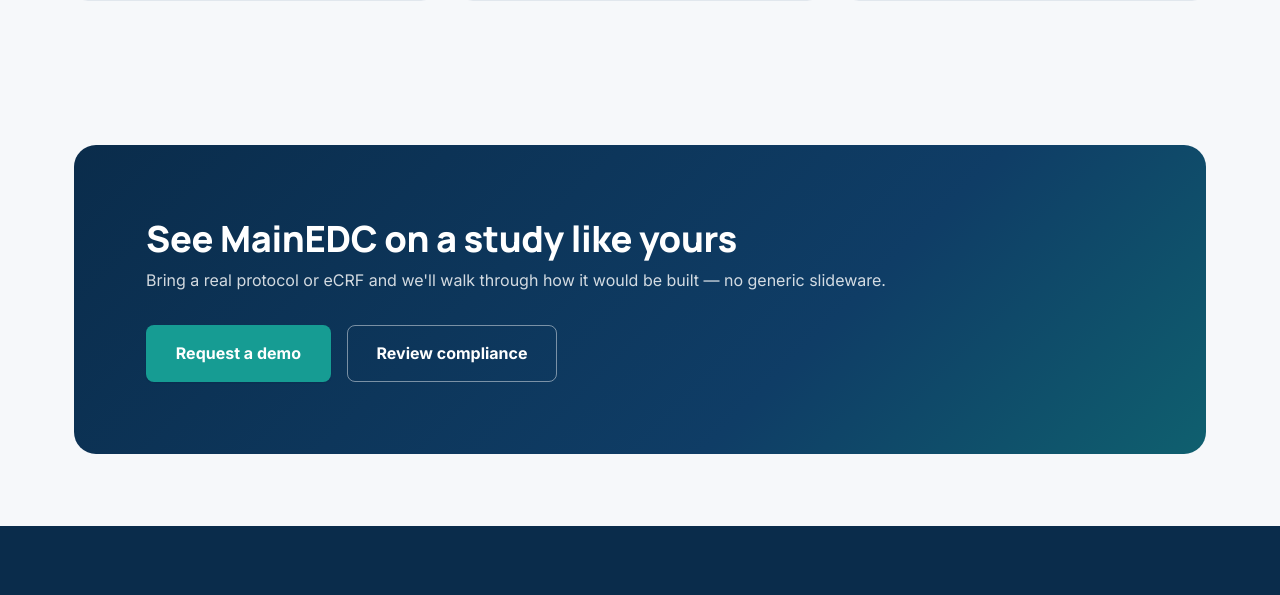
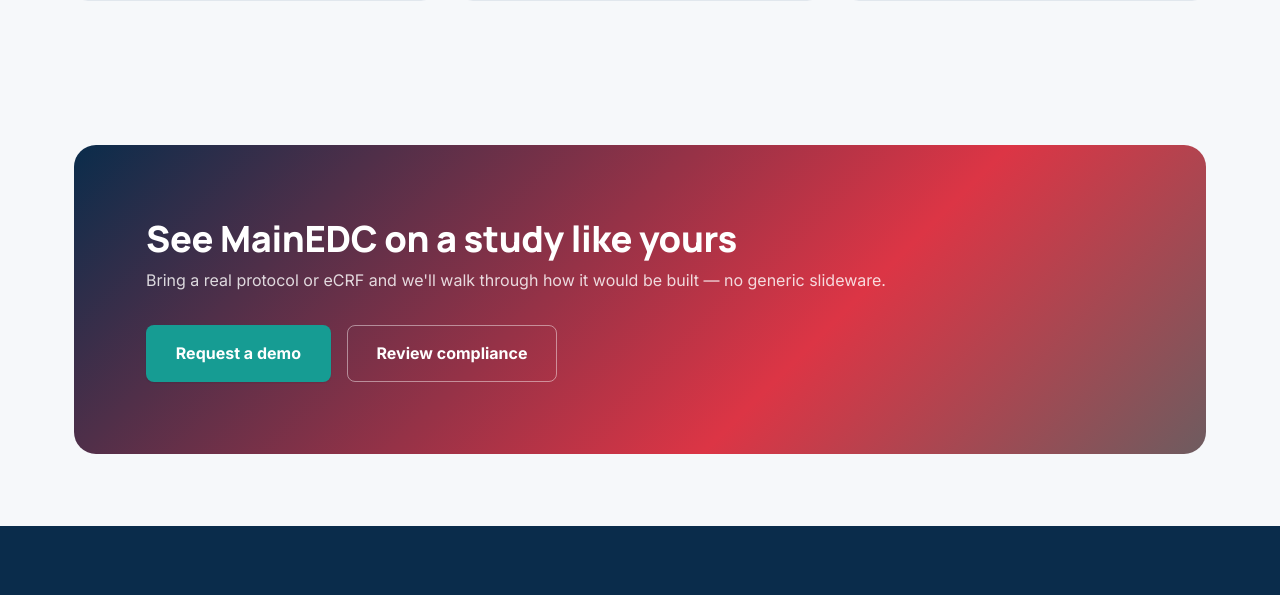
Before and after one commit to lilmondler/dmsite, a plain HTML site: page index.html in a window 1280 px wide. Shown: the part 4924-5519 px from the top of the page. Drawn offline with Linux system fonts and the light colour scheme.

Commit message:
Update style.css

```diff
--- a/css/style.css
+++ b/css/style.css
@@ -33,10 +33,10 @@
 /* ---------- 1. DESIGN TOKENS ---------- */
 :root {
   /* Brand colors — see note above before finalising */
-  --color-ink: #0e2236;            /* primary text */
-  --color-ink-soft: #3c5066;       /* secondary text */
+  --color-ink: #4c4d50;            /* primary text */
+  --color-ink-soft: #787a7c;       /* secondary text */
   --color-slate: #6b7a8c;          /* tertiary text / captions */
-  --color-primary: #0f3d66;        /* DM365 brand blue */
+  --color-primary: #dc3545;        /* DM365 brand blue */
   --color-primary-dark: #0a2c4b;
   --color-primary-light: #e7eef6;
   --color-accent: #169c93;         /* teal — "data" accent */
```
